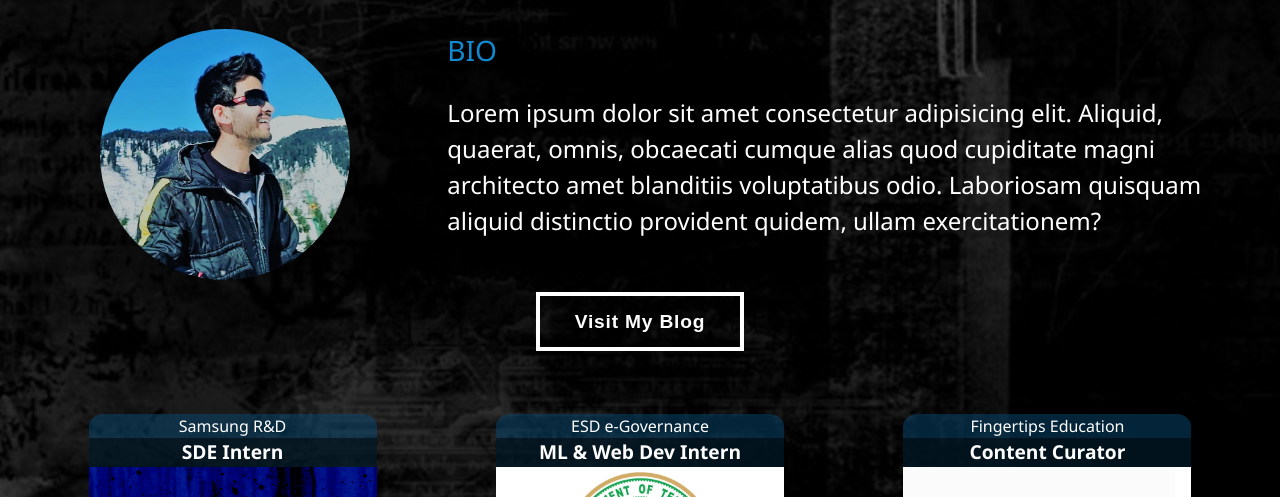
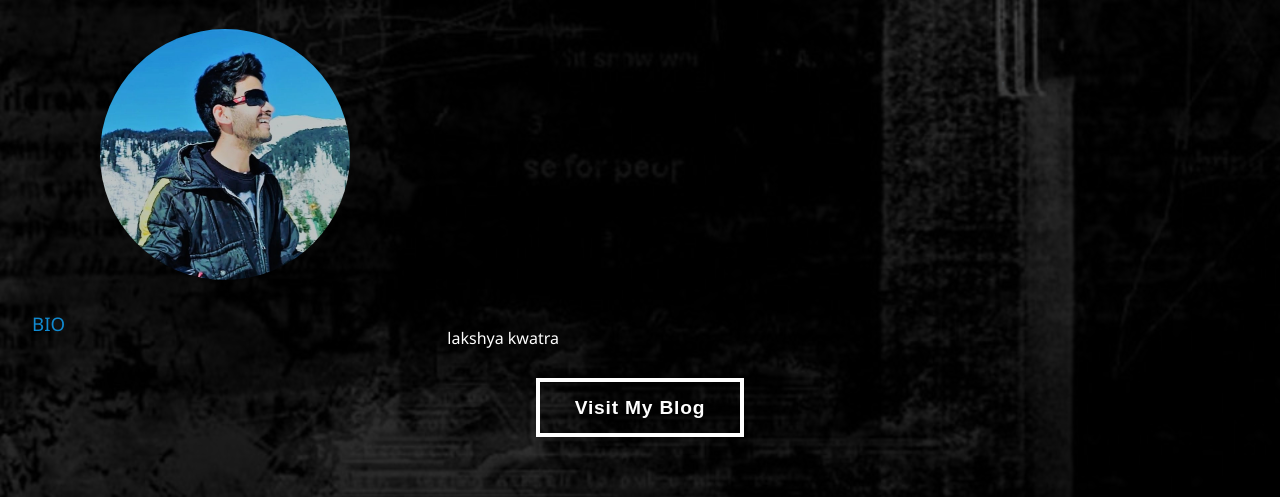
Before and after one commit to LakshyaKwatra/portfolio-website, a plain HTML site: page about.html in a window 1280 px wide. Shown: the part 229-726 px from the top of the page. Drawn offline with Linux system fonts and the light colour scheme.

Commit message:
testing deployment

```diff
--- a/about.html
+++ b/about.html
@@ -53,9 +53,9 @@
     <div class="about-bio">
       <img src="img/lk_trek_img.jpg" alt="" class="bio-image">
 
-      <div class="bio">
+      <div class="bio"></div>
         <h3 class="text-secondary">BIO</h3>
-        <p>Lorem ipsum dolor sit amet consectetur adipisicing elit. Aliquid, quaerat, omnis, obcaecati cumque alias quod cupiditate magni architecto amet blanditiis voluptatibus odio. Laboriosam quisquam aliquid distinctio provident quidem, ullam exercitationem?</p>
+        <p>lakshya kwatra</p>
       </div>
     </div>
     <div class="link-to-blog">
```
Also changed, not shown: 1 other file.
